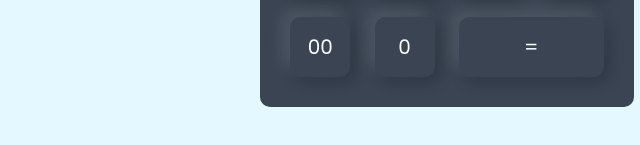
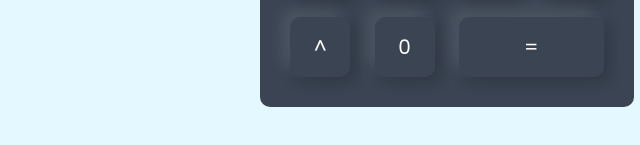
Before and after one commit to NiloyChowdhuryVR/calculator, a plain HTML site: page index.html in a window 1280 px wide. Shown: the part 627-772 px from the top of the page, 193-833 px from the left. Drawn offline with Linux system fonts and the light colour scheme.

Commit message:
Removed 00 and Added Power function

```diff
--- a/index.html
+++ b/index.html
@@ -45,7 +45,7 @@
                     <input type="button" class="btn orange" value="/" onclick="display.value += '/'">
                 </div>
                 <div class="fifth">
-                    <input type="button" class="btn" value="00" onclick="display.value += '00'">
+                    <input type="button" class="btn" value="^" onclick="display.value += '**'">
                     <input type="button" class="btn" value="0" onclick="display.value += '0'">
                     <input type="button" class="btn equal" value="=" onclick="display.value = eval(display.value)">
                 </div>
```
